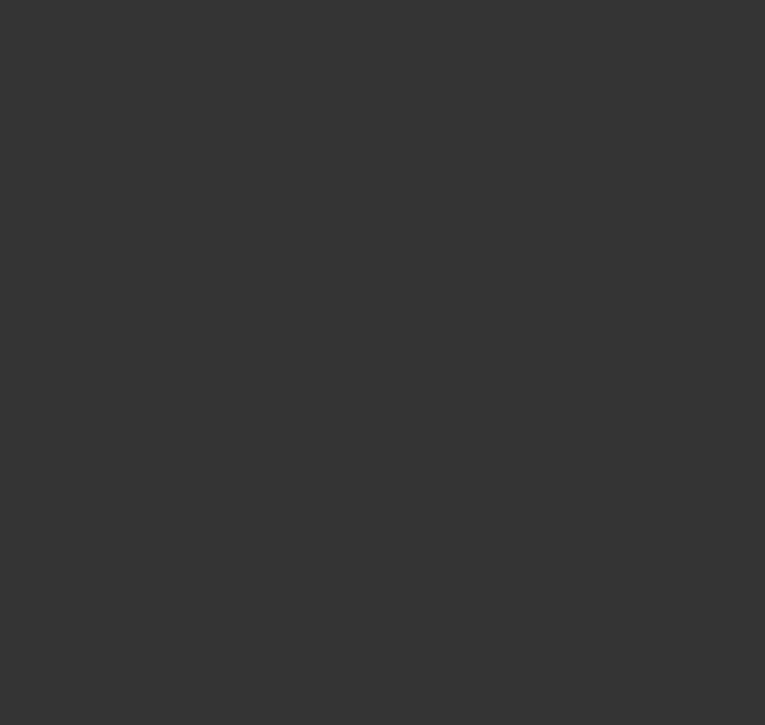
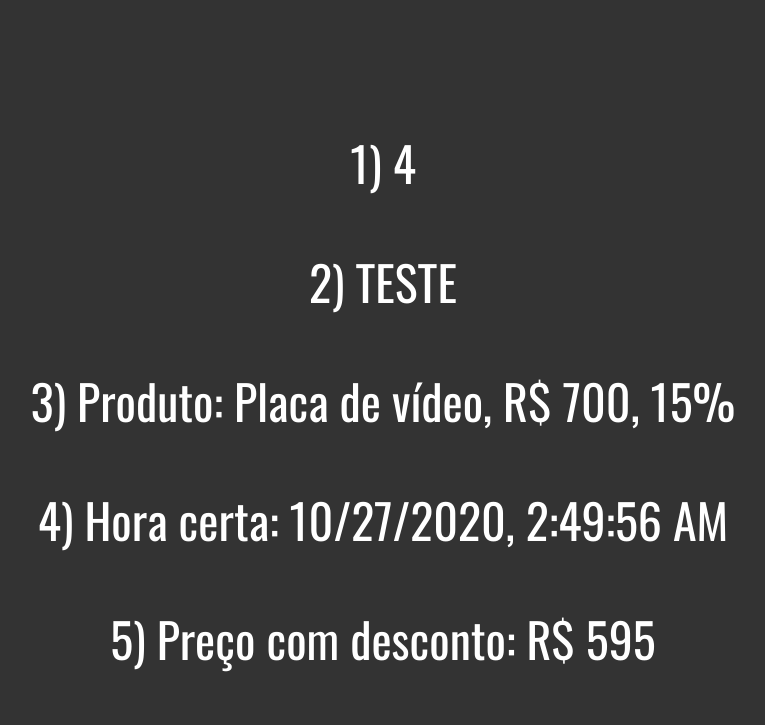
Before and after one commit to leleoveiga/aprendendo-javascript, a website: page vue/exercicios/basico.html in a window 1280 px wide. Shown: the whole page, without its empty margins (257-1022 px from the left). Drawn offline with Linux system fonts and the light colour scheme.

Commit message:
manipulando dom

```diff
--- a/vue/exercicios/basico.html
+++ b/vue/exercicios/basico.html
@@ -10,15 +10,27 @@
 		<div id="app">
 			<p>1) {{ 2 + 2 }}</p>
 			<p>2) {{ "teste".toUpperCase() }}</p>
-			<p>3) {{ Produto: {{ nome }}, R$ {{ preco }}, {{ desconto * 100 }}%</p>
+			<p>3) Produto: {{ nome }}, R$ {{ preco }}, {{ desconto * 100 }}%</p>
+			<p>4) Hora certa: {{ horaCerta() }}</p>
+			<p>5) Preço com desconto: R$ {{ precoComDesconto }}</p>
 		</div>
 		<script>
 			new Vue({
 				el: "#app",
 				data: {
 					nome: "Placa de vídeo",
-					preco: 6.89,
+					preco: 700,
 					desconto: 0.15,
+				},
+				methods: {
+					horaCerta() {
+						return new Date().toLocaleString();
+					},
+				},
+				computed: {
+					precoComDesconto() {
+						return this.preco * (1 - this.desconto);
+					},
 				},
 			});
 		</script>
```
Also changed, not shown: vue/exercicios/binding.html (+2 -3 lines).
